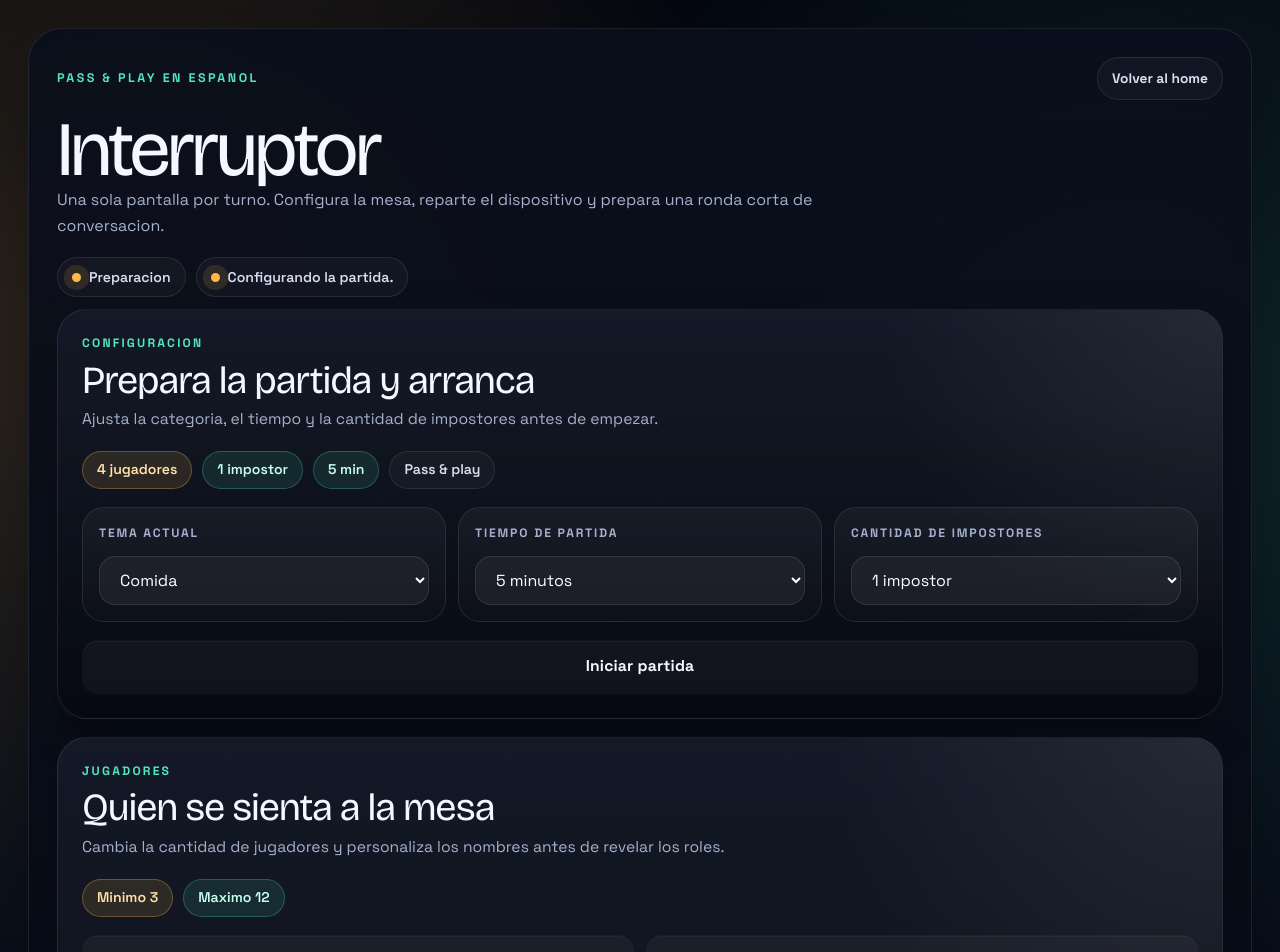
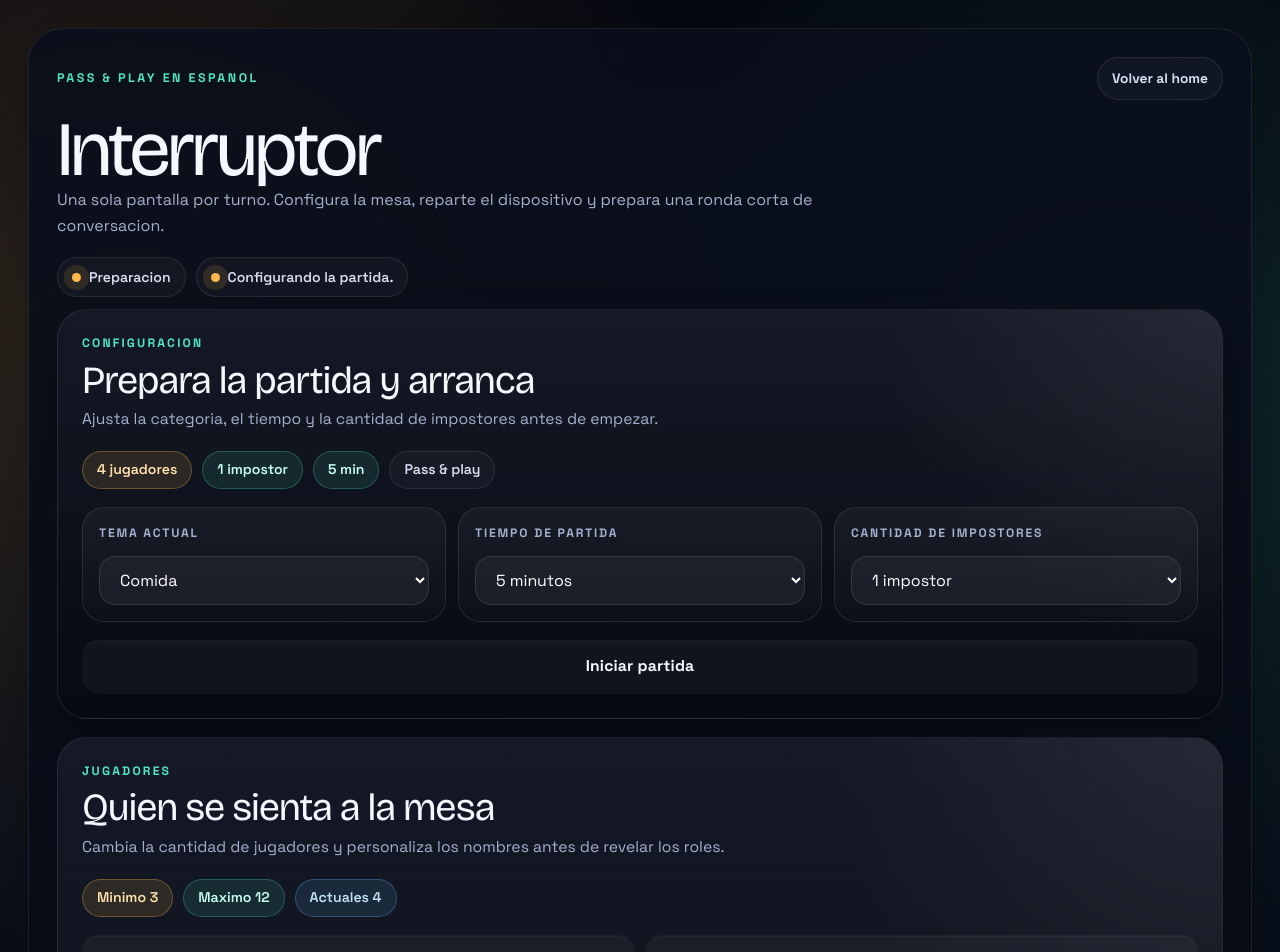
Before and after one commit to srodriguez-lefebre/Web-game, a Next.js app: page /interruptor in a window 1280 px wide. Shown: the top 952 px of the page. Built offline with nearby package versions, Linux system fonts and the light colour scheme.

Commit message:
feat: add blue status pill for current player count

```diff
--- a/app/globals.css
+++ b/app/globals.css
@@ -662,6 +662,12 @@ a {
   border-style: dashed;
 }
 
+.status-pill--blue {
+  border-color: rgba(99, 179, 237, 0.3);
+  background: rgba(99, 179, 237, 0.12);
+  color: #bee3f8;
+}
+
 .game-panel__actions {
   display: grid;
   gap: 12px;
--- a/components/game/game-client.tsx
+++ b/components/game/game-client.tsx
@@ -371,6 +371,7 @@ function SetupStage({
           <div className="game-panel__status-row">
             <span className="status-pill status-pill--accent">Minimo {MIN_PLAYERS}</span>
             <span className="status-pill status-pill--mint">Maximo {MAX_PLAYERS}</span>
+            <span className="status-pill status-pill--blue">Actuales {state.players.length}</span>
           </div>
 
           <div className="game-panel__actions">
```
